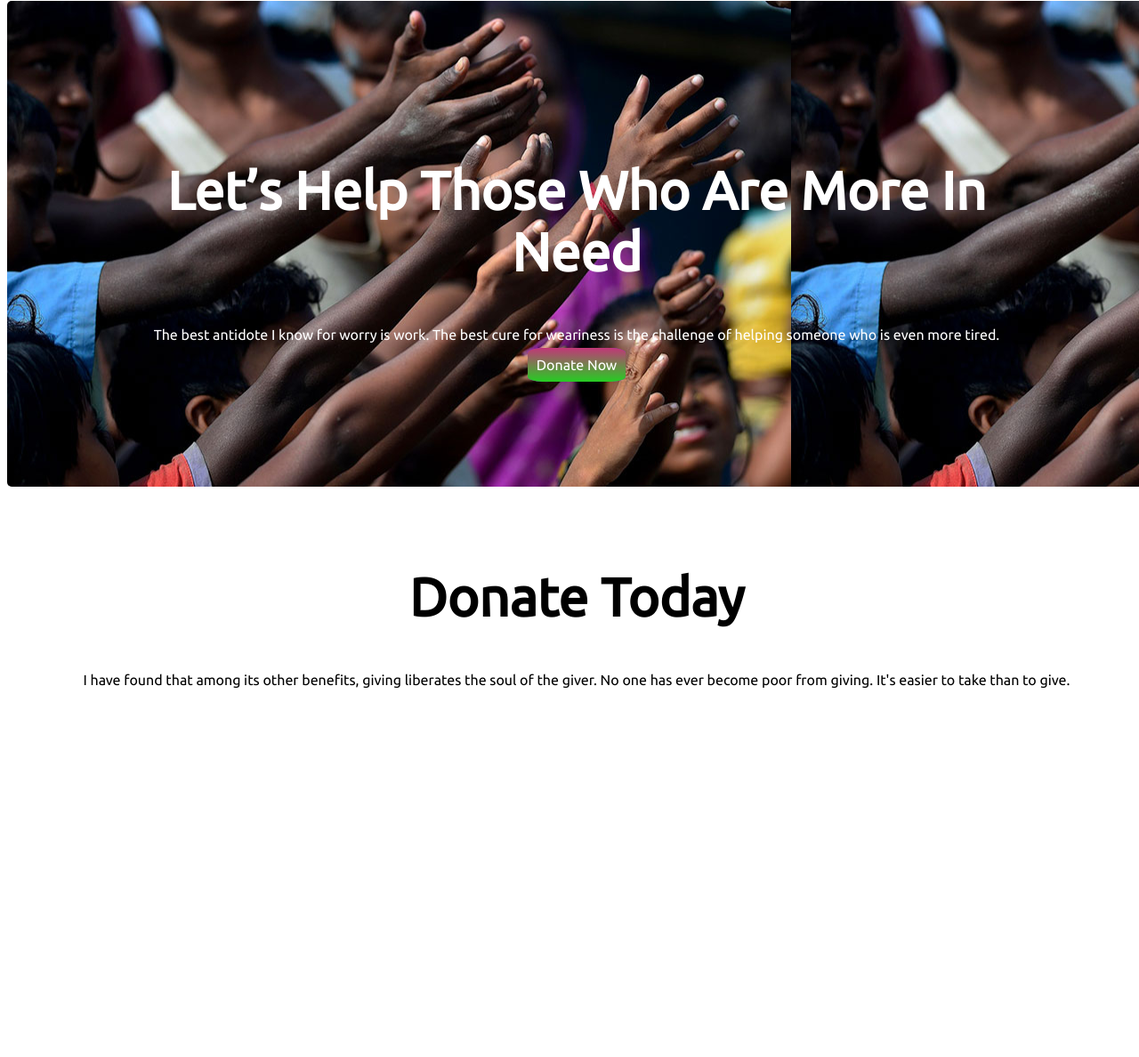
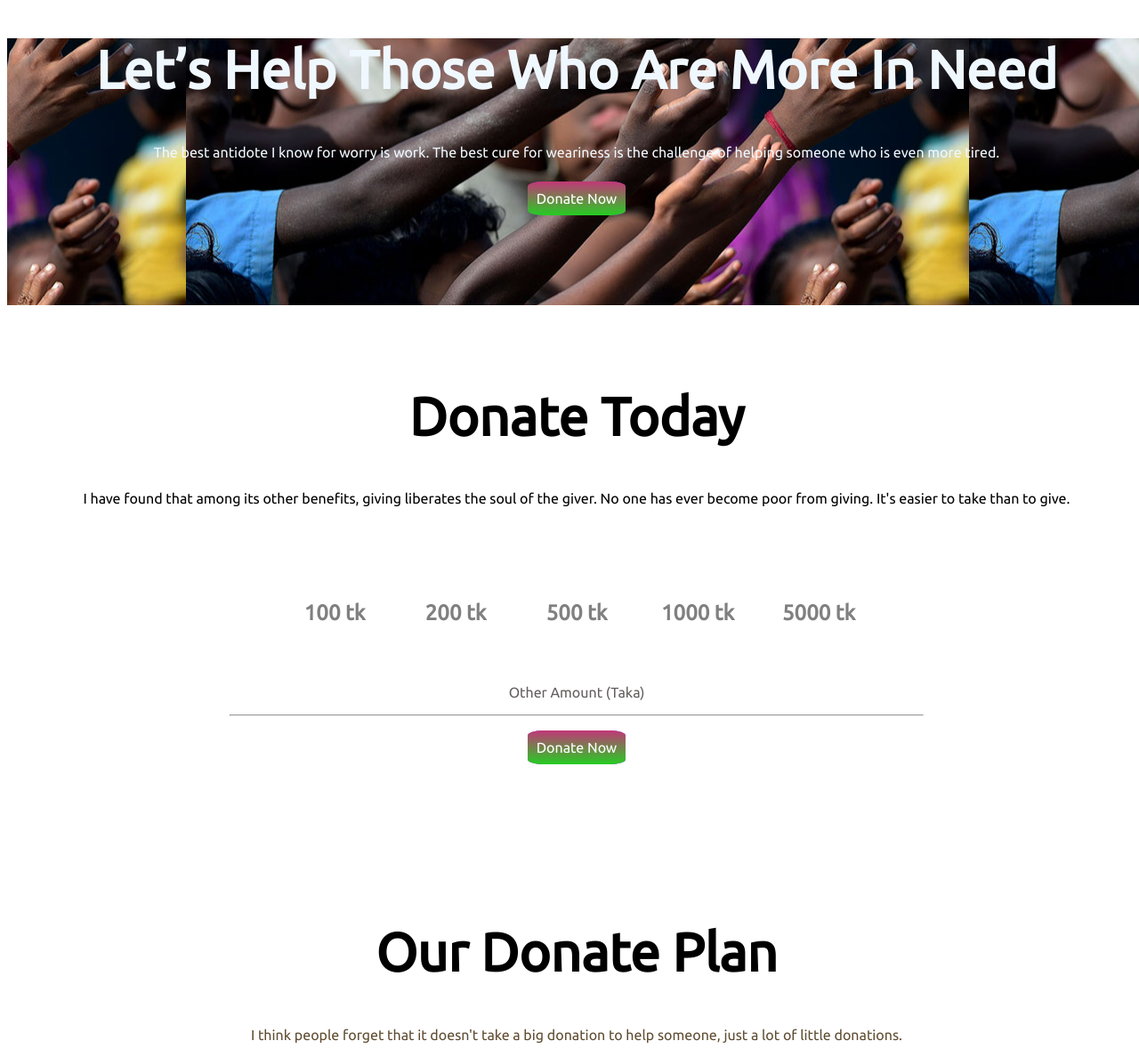
Before and after one commit to JarifMahfuz/donate-today, a plain HTML site: page index.html in a window 1280 px wide. Shown: the part 7-1195 px from the top of the page at 89% size. Before the commit the page ends 836 px from the top, so only its background shows below. Drawn offline with Linux system fonts and the light colour scheme.

Commit message:
what the f

```diff
--- a/index.html
+++ b/index.html
@@ -12,21 +12,58 @@
 </head>
 <body>
     <section class="donate">
-        <div class="half-width">
-            <h1><span class="orange-color">Let’s Help Those Who Are More In Need</span></h1>
+        <div>
+            <h1>Let’s Help Those Who Are More In Need</h1>
 
             <p> <span class="paragraph">
                 The best antidote I know for worry is work. The best cure for weariness is the challenge of helping someone who is even more tired.
                 </span>
-            </p>
+            </p><br>
             <a class="button" target="_blank" href="https://1nesscf.com/">Donate Now</a>
         </div>
     </section>
-    <section>
+    <section class="donate-today">
             <div class="today">
                 <h1>Donate Today</h1>
                 <p><span class="paragraph">I have found that among its other benefits, giving liberates the soul of the giver. No one has ever become poor from giving. It's easier to take than to give.</span></p>
             </div>
     </section>
+
+    <section class="ammount">
+               <div class="best">
+                <h2>100 tk</h2>
+                </div>
+                <div class="best">
+                    <h2>200 tk</h2>
+                </div>
+                <div class="best">
+                    <h2>500 tk</h2>
+                </div>
+                <div class="best">
+                    <h2>1000 tk</h2>
+                </div>
+                <div class="best">
+                    <h2>5000 tk</h2>
+                </div>
+    </section><br>
+
+    <section class="other-ammount">
+        <div>
+            <p>
+                Other Amount (Taka)
+            </p><hr><br>
+
+            <a class="button" target="_blank" href="https://1nesscf.com/">Donate Now</a>
+        </div>
+    </section><br><br>
+
+    <section class="donate-plan">
+        <div>
+            <h1>Our Donate Plan</h1>
+            <p class="think">
+                I think people forget that it doesn't take a big donation to help someone, just a lot of little donations.
+            </p>
+        </div>
+    </section>
 </body>
 </html>
--- a/style.css
+++ b/style.css
@@ -3,6 +3,7 @@ body{
 
     width: 100%;
     margin-bottom: auto;
+
 }
 h1{
     font-size: 60px;
@@ -18,16 +19,17 @@ h1{
     margin: 0px;
 
 
+
 }
 .orange-color{
     color: white;
 }
 .donate{
-    width: 100%;
     background-image: url(donation13.jpg);
-    background-position: 0%;
-    margin: 0;
-    border-radius: 5px;
+    background-position: center;
+    text-align: center;
+    height: 300px;
+    color: aliceblue;
 }
 .button{
     color: white;
@@ -41,10 +43,38 @@ h1{
 
 }
 .paragraph{
-    font-weight: 300px;
+    font-weight: 400px;
 }
 .today{
     text-align: center;
     padding: 40px 60px;
 
 }
+.best{
+    width: 140px;
+    height: 30px;
+
+    text-align: center;
+}
+.ammount{
+    display: flex;
+    padding: 30px 300px;
+    color: gray;
+    font-weight: 700px;
+
+
+}
+.other-ammount{
+    text-align: center;
+    color: rgb(100, 95, 95);
+    padding: 20px 250px;
+    margin-bottom: 80px;
+
+}
+.donate-plan{
+    text-align: center;
+
+}
+.think{
+    color: rgb(96, 77, 50);
+}
```
